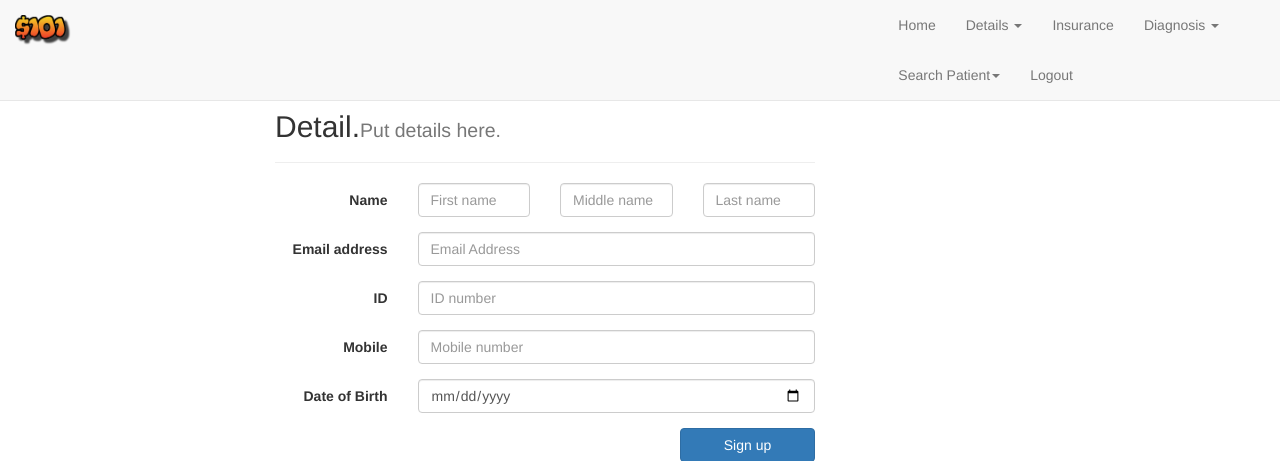
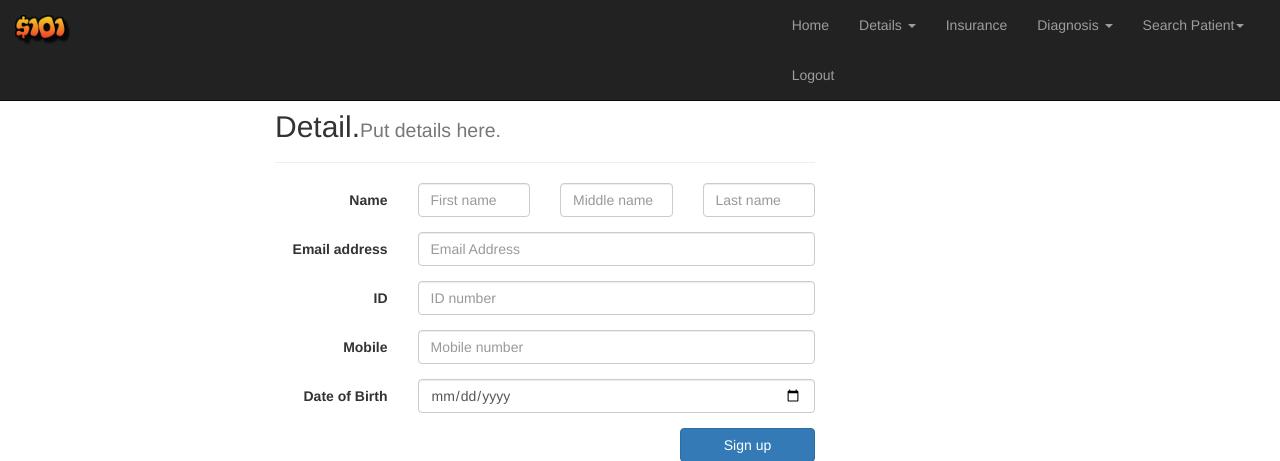
Before and after one commit to misachi/hospital-manager, a Django app: page /patient/parent/ in a window 1280 px wide. Shown: the top 461 px of the page. Run offline with Django 3.2, Linux system fonts and the light colour scheme; the visitor is signed in with stand-in values (Sample User, id 1); some libraries are stand-ins or nearby versions.

Commit message:
Changed navbar from default color to bootstrap navbar inverse

```diff
--- a/patientmgt/templates/patientmgt/base.html
+++ b/patientmgt/templates/patientmgt/base.html
@@ -15,7 +15,7 @@
 </head>
 <body>
 
-    <nav class="navbar navbar-default navbar-fixed-top" role="navigation">
+    <nav class="navbar navbar-inverse navbar-fixed-top" role="navigation">
         <div class="navbar-header">
             <button type="button" class="navbar-toggle" data-toggle="collapse" data-target="#navbar-container">
                 <span class="sr-only">Toggle Navigation</span>
--- a/patientmgt/templates/patientmgt/parent_detail.html
+++ b/patientmgt/templates/patientmgt/parent_detail.html
@@ -14,7 +14,7 @@
 
 
  {% block nav %}
-	<div class="row navbar-right col-sm-4">
+	<div class="row navbar-right col-sm-5">
 		<ul class="navbar-nav nav">
 			<li><a href="{% url 'patientmgt_p_search' %}">Home</a></li>
             <li class="dropdown">
```
